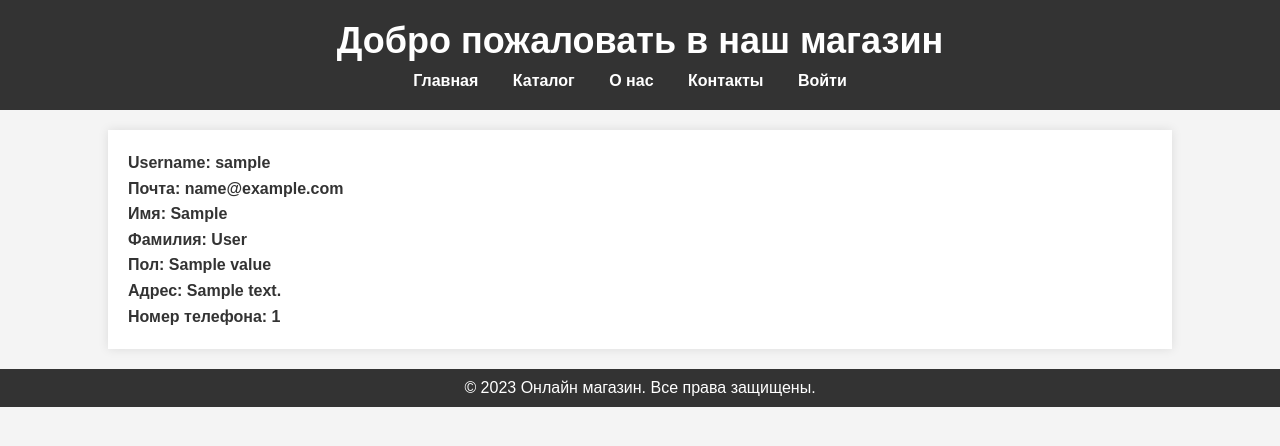
After one commit to Dewnur/fastApi-learn, a FastAPI app: template app/templates/profile.html in a window 1280 px wide. The commit adds this page. Shown: the top 446 px of the page. Run offline with FastAPI, Linux system fonts and the light colour scheme; the template is opened without the code that fills it: most values are stand-ins (such as "Sample title", 1, 10 or a date in 2020); parts of the project's set-up code (start-up, migrations or seed data) failed here and were passed over.

Commit message:
Add base profile

```diff
--- a/app/pages/client.py
+++ b/app/pages/client.py
@@ -40,6 +40,7 @@
         request: Request,
         profile=Depends(get_profile)
 ):
+    print(profile.gender)
     return templates.TemplateResponse(
         name='profile.html',
         context={
--- a/app/static/styles.css
+++ b/app/static/styles.css
@@ -140,3 +140,19 @@ footer {
     color: white;
     cursor: pointer;
 }
+
+.profile-container {
+    width: 80%;
+    margin: 20px auto;
+    background-color: #fff;
+    padding: 20px;
+    box-shadow: 0 0 10px rgba(0, 0, 0, 0.1);
+}
+
+.profile-info {
+    line-height: 1.6;
+}
+
+.profile-info strong {
+    color: #333;
+}
--- /dev/null
+++ b/app/templates/profile.html
@@ -0,0 +1,16 @@
+{% extends 'base.html' %}
+
+{% block content %}
+<div class="profile-container">
+    <h1></h1>
+    <div class="profile-info">
+        <p><strong>Username: {{ profile.user.username }}</strong></p>
+        <p><strong>Почта: {{ profile.user.email }}</strong></p>
+        <p><strong>Имя: {{ profile.first_name }}</strong></p>
+        <p><strong>Фамилия: {{ profile.last_name }}</strong></p>
+        <p><strong>Пол: {{ profile.gender.value }}</strong></p>
+        <p><strong>Адрес: {{ profile.address }}</strong></p>
+        <p><strong>Номер телефона: {{ profile.phone_number }}</strong></p>
+    </div>
+</div>
+{% endblock %}
```
Also changed, not shown: app/db/init_db.py (+17 -3 lines).
